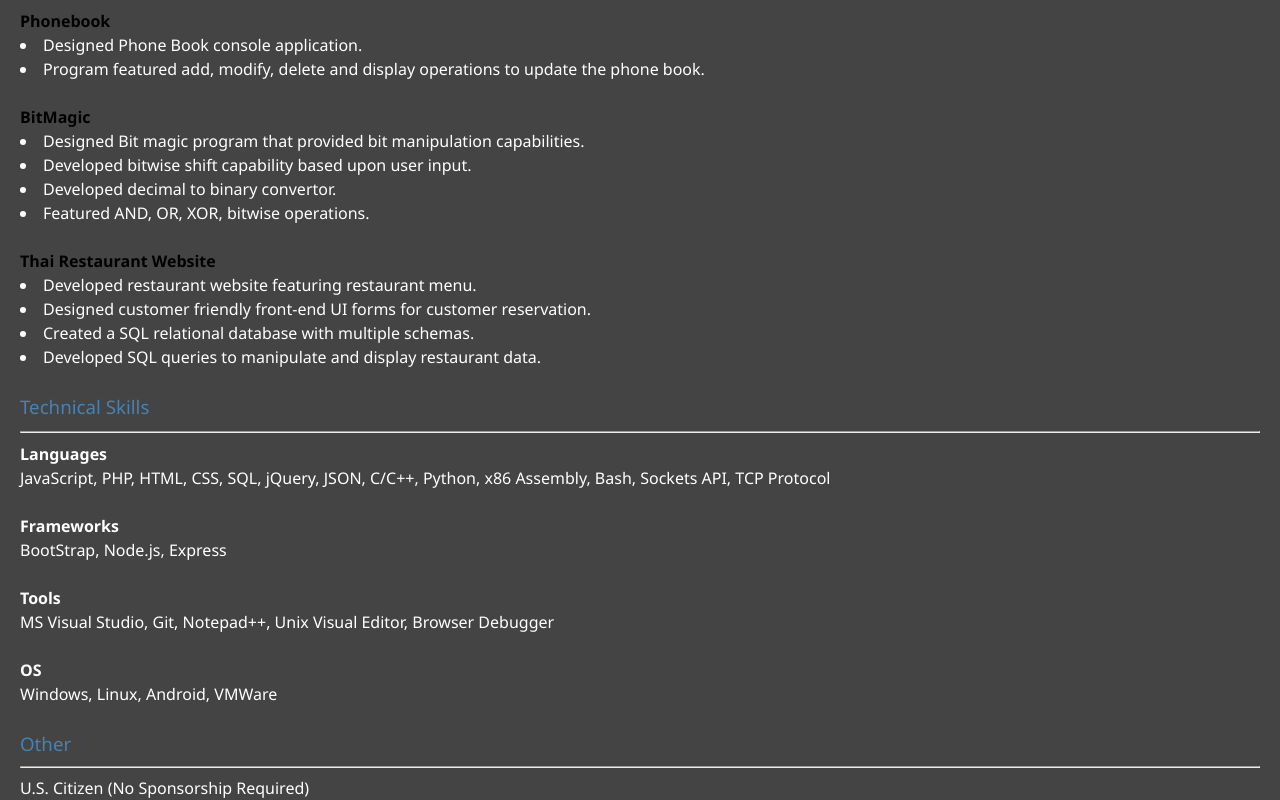
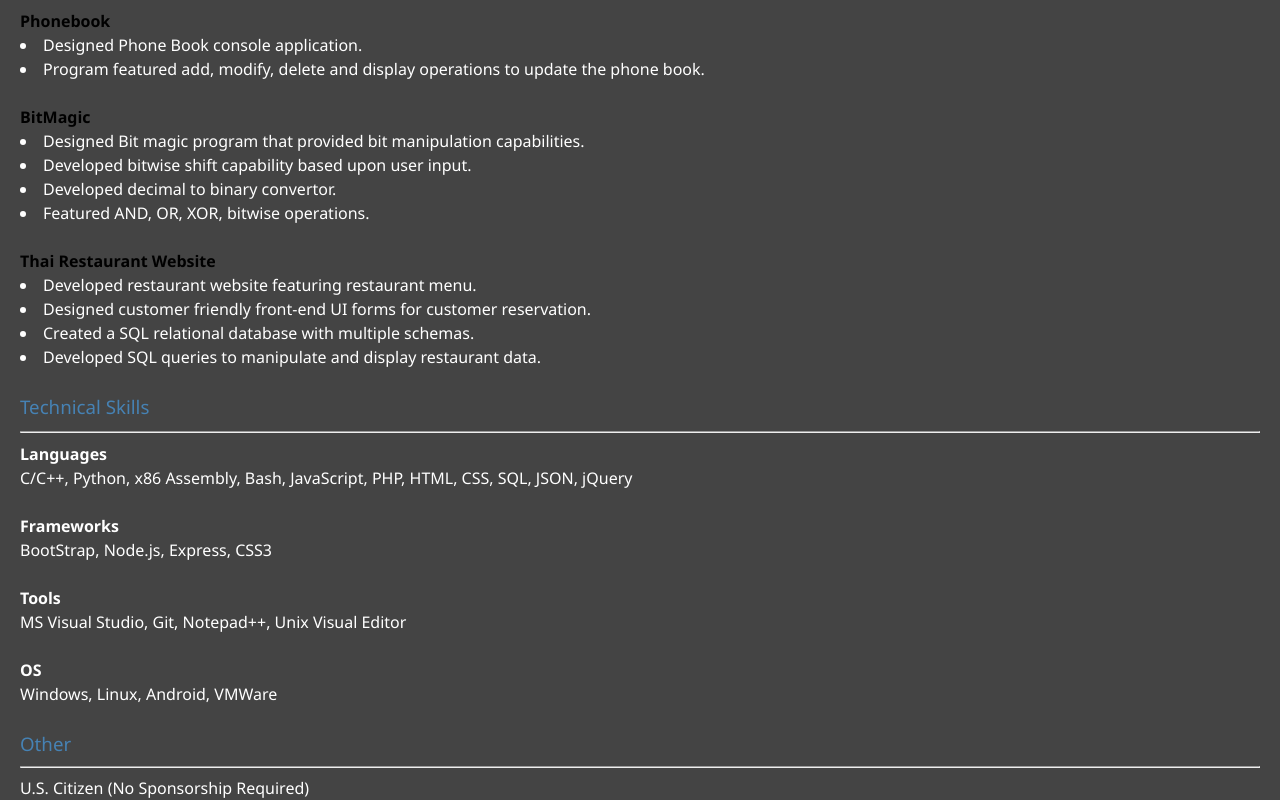
Before and after one commit to anmistry/Portfolio, a website: page dist1/resume.html in a window 1280 px wide. Shown: the part 861-1661 px from the top of the page. Drawn offline with nearby package versions, Linux system fonts and the light colour scheme; files that its build step writes are made by us from their sources.

Commit message:
Update resume.html

```diff
--- a/dist1/resume.html
+++ b/dist1/resume.html
@@ -21,7 +21,7 @@
                     </div>
                     <br>
                     <div class="link-item">
-                        <i class="fas fa-envelope" style="float:right; padding: 2px;"><a style="color: gray;" href="amistry8719@gmail.com">amistry8719@gmail.com</a></i>
+                        <i class="fas fa-envelope" style="float:right;" ><a style="color: gray;" href="amistry8719@gmail.com">amistry8719@gmail.com</a></i>
                     </div>
                     <br>
                     <div class="link-item" style="float:right;">
@@ -102,25 +102,24 @@
     <h3 style="margin-top: 0px; margin-bottom: 0px; padding: 0; color: steelblue;">Technical Skills<h3>
     <hr>
         <h4 style="margin-top: 0px; margin-bottom: 0px; padding: 0;"> Languages </h4>
-            <p style="margin-top: 0px; margin-bottom: 0px; padding: 0;"> JavaScript,
+            <p style="margin-top: 0px; margin-bottom: 0px; padding: 0;">C/C++,
+                Python,
+                x86 Assembly,
+                Bash,
+                JavaScript,
                 PHP,
                 HTML,
                 CSS,
                 SQL,
-                jQuery,
                 JSON,
-                C/C++,
-                Python,
-                x86 Assembly,
-                Bash,
-                Sockets API,
-                TCP Protocol
+                jQuery
             </p>
     <br>
         <h4 style="margin-top: 0px; margin-bottom: 0px; padding: 0;"> Frameworks </h4>
             <p style="margin-top: 0px; margin-bottom: 0px; padding: 0;"> BootStrap,
                 Node.js,
-                Express
+                Express,
+                CSS3
             </p>
     <br>
         <h4 style="margin-top: 0px; margin-bottom: 0px; padding: 0;"> Tools </h4>
@@ -128,8 +127,7 @@
                 MS Visual Studio,
                 Git,
                 Notepad++,
-                Unix Visual Editor,
-                Browser Debugger
+                Unix Visual Editor
             </p>
     <br>
         <h4 style="margin-top: 0px; margin-bottom: 0px; padding: 0;"> OS </h4>
```
